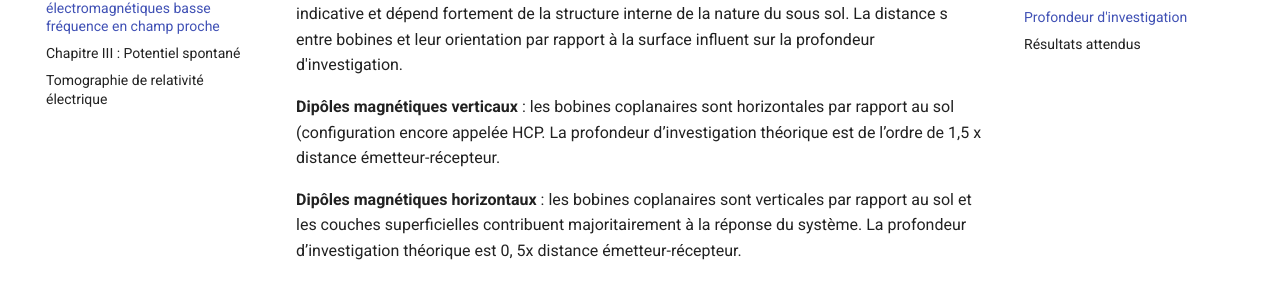
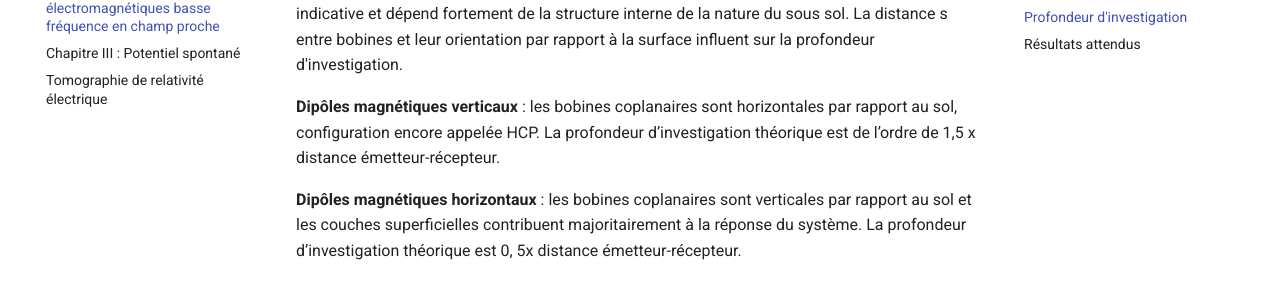
Before and after one commit to Lizeem/L3STcours, an MkDocs documentation site: the page built from Docs/Prospection géophysique/Méthodes électromagnétiques basse fréquence en champ proche.md, in a window 1280 px wide and 900 px high, scrolled down 1069 px. Shown: the part 163-463 px from the top of the window. Built offline with MkDocs 1.6.1 and Material for MkDocs 9.7.7, drawn with Linux system fonts in a browser that asks for light colours.

Commit message:
Update fiche révision

```diff
--- a/Docs/Prospection géophysique/Méthodes électromagnétiques basse fréquence en champ proche.md
+++ b/Docs/Prospection géophysique/Méthodes électromagnétiques basse fréquence en champ proche.md
@@ -26,7 +26,7 @@ Avec la conductivité, nous allons avoir l'hétérogénéité du sol et non pas
 
 La profondeur d'investigation annoncée par les constructeurs est la profondeur pour laquelle le dispositif est sensible en champ proche à la présence d'une couche  conductrice. Elle est indicative et dépend fortement de la structure interne de la nature du sous sol. La distance s entre bobines et leur orientation par rapport à la surface influent sur la profondeur d'investigation.
 
-**Dipôles magnétiques verticaux** : les bobines coplanaires sont horizontales par rapport au sol (configuration encore appelée HCP. La profondeur d’investigation théorique est de l’ordre de 1,5 x distance émetteur-récepteur.
+**Dipôles magnétiques verticaux** : les bobines coplanaires sont horizontales par rapport au sol, configuration encore appelée HCP. La profondeur d’investigation théorique est de l’ordre de 1,5 x distance émetteur-récepteur.
 
 **Dipôles magnétiques horizontaux** : les bobines coplanaires sont verticales par rapport au sol et les couches superficielles contribuent majoritairement à la réponse du système. La profondeur d’investigation théorique est  0, 5x distance émetteur-récepteur.
 
```
Also changed, not shown: 4 other files.
